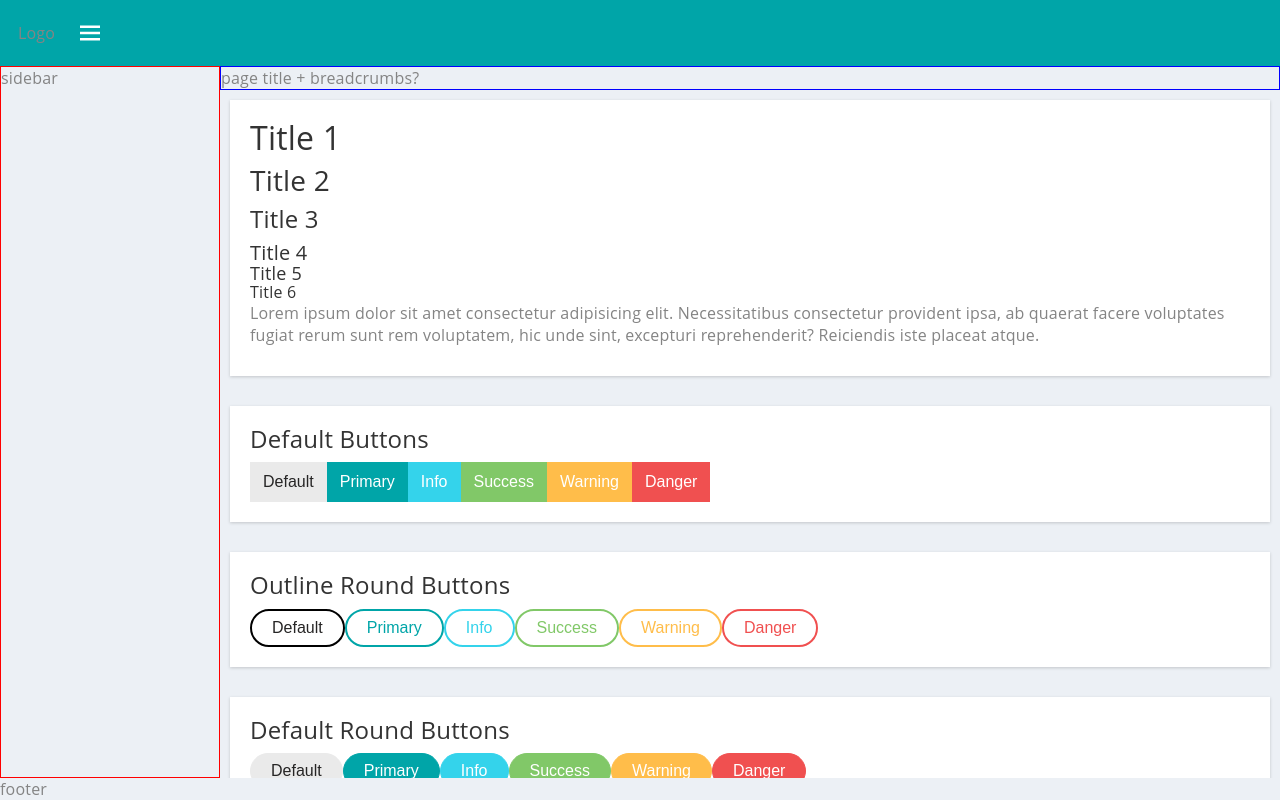
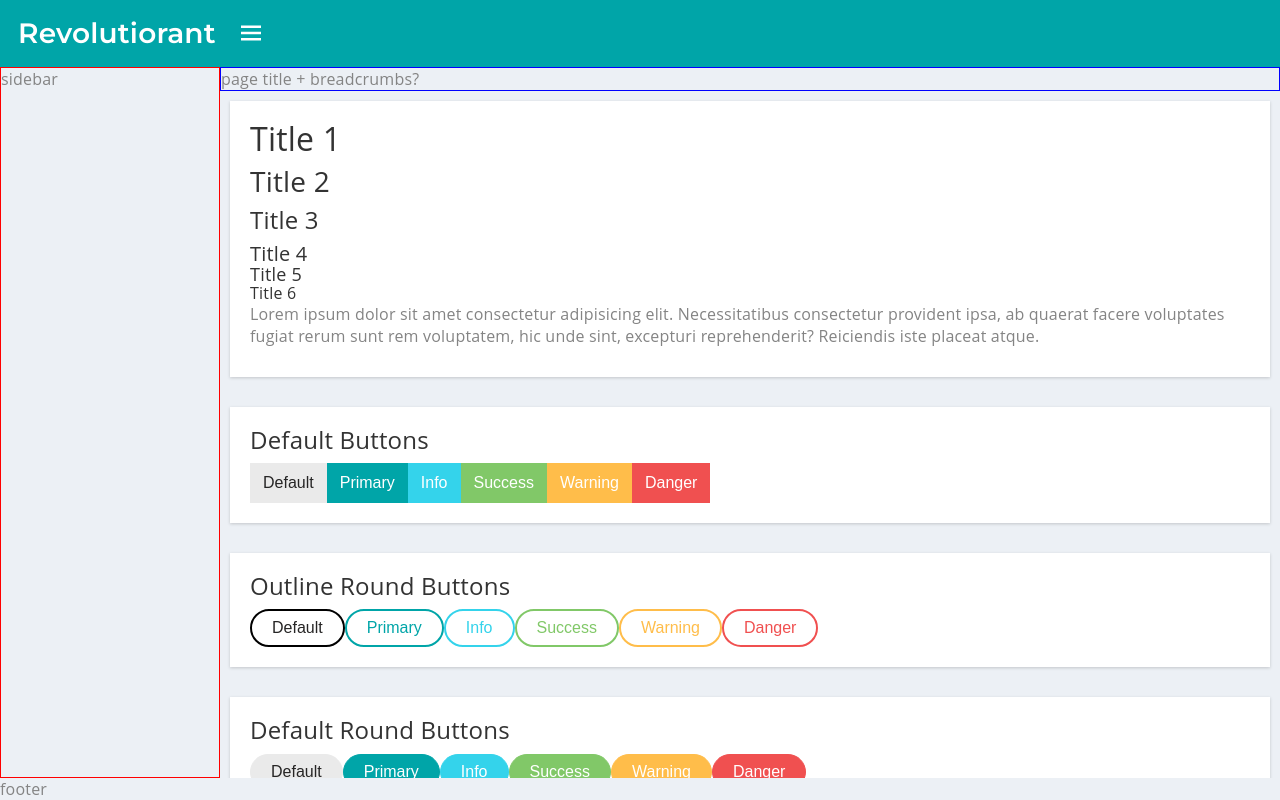
Before and after one commit to giusene/Revolutiorant-AdminPanel, a Next.js app: page / in a window 1280 px wide. Built offline with nearby package versions, Linux system fonts and the light colour scheme.

Commit message:
Componente Logo

```diff
--- a/src/components/Header/Header.tsx
+++ b/src/components/Header/Header.tsx
@@ -1,10 +1,11 @@
 import styles from "./styles.module.scss";
+import Logo from "../Logo/Logo";
 import { BiMenu } from "react-icons/bi";
 
 const Header = () => {
   return (
     <header className={styles.Header}>
-      Logo
+      <Logo />
       <BiMenu className={styles.hamburger} />
     </header>
   );
--- /dev/null
+++ b/src/components/Logo/Logo.tsx
@@ -0,0 +1,11 @@
+import styles from "./styles.module.scss";
+
+const Logo = () => {
+  return (
+    <div className={styles.Logo}>
+      <h1 className={styles.title}>Revolutiorant</h1>
+    </div>
+  );
+};
+
+export default Logo;
--- /dev/null
+++ b/src/components/Logo/styles.module.scss
@@ -0,0 +1,9 @@
+.Logo {
+  .title {
+    font-family: "Montserrat", sans-serif;
+    font-weight: 600;
+    color: $white-color;
+    margin: 0;
+    font-size: rem(28px);
+  }
+}
```
